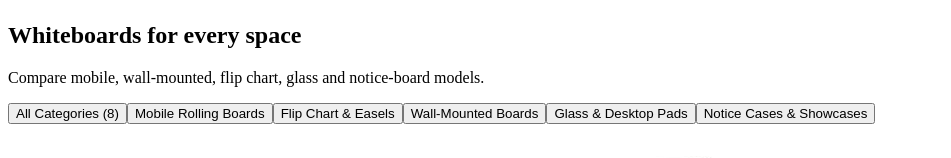
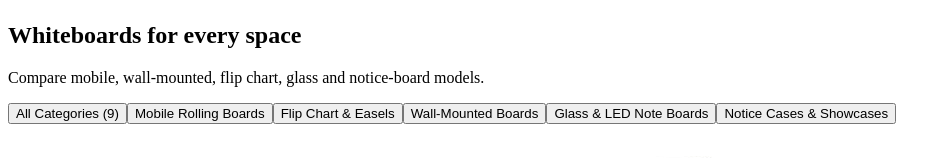
Before and after one commit to kbwstationery/kingbowen-site, a React (Vite) app: page / in a window 1280 px wide. Shown: the part 1157-1315 px from the top of the page, without its empty margins (0-951 px from the left). Built offline with nearby package versions, Linux system fonts and the light colour scheme; the HTML template or start-up script is replaced by a standard one.

Commit message:
feat: add Amazon ASIN B0GVJBB35V 20-inch LED acrylic dry erase board to product matrix

```diff
--- a/src/components/ProductMatrix.jsx
+++ b/src/components/ProductMatrix.jsx
@@ -6,11 +6,11 @@ export default function ProductMatrix({ onSelectProductForRfq }) {
   const [selectedSpecProduct, setSelectedSpecProduct] = useState(null);
 
   const categories = [
-    { id: 'all', name: 'All Categories (8)' },
+    { id: 'all', name: 'All Categories (9)' },
     { id: 'mobile', name: 'Mobile Rolling Boards' },
     { id: 'flipchart', name: 'Flip Chart & Easels' },
     { id: 'wall', name: 'Wall-Mounted Boards' },
-    { id: 'glass', name: 'Glass & Desktop Pads' },
+    { id: 'glass', name: 'Glass & LED Note Boards' },
     { id: 'notice', name: 'Notice Cases & Showcases' },
   ];
 
@@ -153,6 +153,31 @@ export default function ProductMatrix({ onSelectProductForRfq }) {
         'Drawer Material': 'Heavy-duty ABS chassis with partition compartments',
         'Anti-Slip Base': '6 high-friction silicone pads for desk stability',
         'Packaging': 'Full color gift box with drop-tested internal EPE foam'
+      }
+    },
+    {
+      id: 'kbw-led-acrylic-1612',
+      category: 'glass',
+      categoryName: 'LED Acrylic & Message Board',
+      name: '20" Light-Up Acrylic LED Dry-Erase Board with 7 RGB Modes',
+      code: 'KBW-LED-1612 (ASIN: B0GVJBB35V)',
+      image: '/assets/images/product-led-acrylic-board.jpg',
+      moq: '50 pcs (OEM custom branding & packaging)',
+      leadTime: '15-20 Days',
+      features: [
+        '7 Vibrant RGB Colors & 6 Dynamic Flashing Light Modes',
+        'Optical Shatter-Resistant Acrylic Surface with Polished Edges',
+        'Dual Placement: Desktop Invisible Stands & Stainless Hanging Chain',
+        'Multi-Purpose: Creative Drawing, Office Memo, Café & Retail Menu Sign'
+      ],
+      specs: {
+        'Standard Dimensions': '16" x 12" (40 x 30 cm) / 20" Diagonal Screen',
+        'Panel Material': 'High-clarity optical grade scratch-resistant acrylic',
+        'Illumination': 'Side-lit edge LED strip, 7 RGB colors + 6 flashing effects',
+        'Mounting & Placement': 'Dual transparent acrylic easel stands + hanging hooks & chain',
+        'Included Accessories': '7-color liquid chalk pens, micro-fiber cleaning cloth, USB cable',
+        'Power Supply': 'Low-voltage 5V USB powered with in-line switch controller',
+        'Certifications': 'CE, RoHS, FCC compliant'
       }
     },
     {
```
Also changed, not shown: public/assets/images/product-led-acrylic-board.jpg (added), 1 other file (tests, documents, lock files or other folders).
